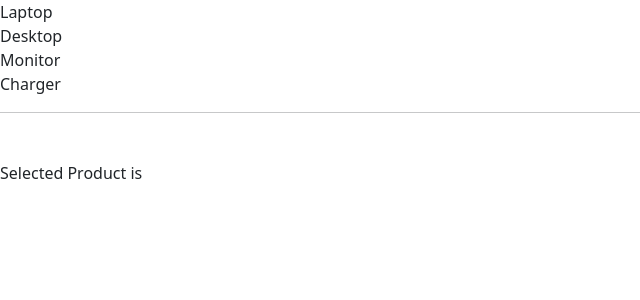
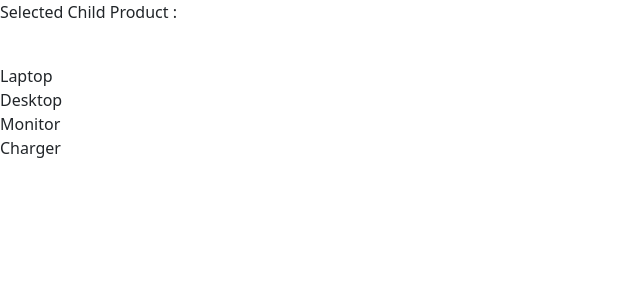
Before and after one commit to jamshed-qureshi/angular_course, an Angular app: page / in a window 1280 px wide. Shown: the top 300 px of the page, without its empty margins (0-640 px from the left). Built offline with nearby package versions, Linux system fonts and the light colour scheme.

Commit message:
18.Output_Decorator_In_Angular

```diff
--- a/src/app/app.component.html
+++ b/src/app/app.component.html
@@ -1,2 +1,2 @@
 <!-- <p>App Works !!</p> -->
-<app-xvii-input-decorator-in-angular></app-xvii-input-decorator-in-angular>
+<app-xviii-output-decorators-in-angular></app-xviii-output-decorators-in-angular>
--- a/src/app/app.component.ts
+++ b/src/app/app.component.ts
@@ -1,4 +1,4 @@
-import { Component } from '@angular/core';
+import { Component, ElementRef, ViewChild } from '@angular/core';
 
 @Component({
   selector: 'app-root',
--- a/src/app/app.module.ts
+++ b/src/app/app.module.ts
@@ -16,6 +16,9 @@ import { XVTemplateVariablesInAngularComponent } from './lessons/xv-template-var
 import { XVIIInputDecoratorInAngularComponent } from './lessons/xvii-input-decorator-in-angular/xvii-input-decorator-in-angular.component';
 import { ParentComponent } from './lessons/xvii-input-decorator-in-angular/parent/parent.component';
 import { ChildComponent } from './lessons/xvii-input-decorator-in-angular/child/child.component';
+import { XVIIIOutputDecoratorsInAngularComponent } from './lessons/xviii-output-decorators-in-angular/xviii-output-decorators-in-angular.component';
+import { OutputParentComponent } from './lessons/xviii-output-decorators-in-angular/output-parent/output-parent.component';
+import { OutputChildComponent } from './lessons/xviii-output-decorators-in-angular/output-child/output-child.component';
 
 @NgModule({
   declarations: [
@@ -33,6 +36,9 @@ import { ChildComponent } from './lessons/xvii-input-decorator-in-angular/child/
     XVIIInputDecoratorInAngularComponent,
     ParentComponent,
     ChildComponent,
+    XVIIIOutputDecoratorsInAngularComponent,
+    OutputParentComponent,
+    OutputChildComponent,
   ],
   imports: [
     FormsModule,
--- /dev/null
+++ b/src/app/lessons/xviii-output-decorators-in-angular/output-child/output-child.component.html
@@ -0,0 +1 @@
+<div *ngFor="let product of products" (click)="childProductSelected(product)">{{ product }}</div>
--- /dev/null
+++ b/src/app/lessons/xviii-output-decorators-in-angular/output-child/output-child.component.ts
@@ -0,0 +1,19 @@
+import { Component, EventEmitter, Output } from '@angular/core';
+
+@Component({
+  selector: 'app-output-child',
+  templateUrl: './output-child.component.html',
+  styleUrls: ['./output-child.component.css']
+})
+export class OutputChildComponent {
+  selectedChildProduct: string = '';
+  products: string[] = ["Laptop", "Desktop", "Monitor", "Charger"];
+  @Output() productSelected: EventEmitter<string> = new EventEmitter();
+
+  childProductSelected(product: string){
+    this.selectedChildProduct = product;
+    console.log(this.selectedChildProduct);
+    this.productSelected.emit(this.selectedChildProduct);
+  }
+
+}
--- /dev/null
+++ b/src/app/lessons/xviii-output-decorators-in-angular/output-parent/output-parent.component.html
@@ -0,0 +1,3 @@
+<p>Selected Child Product : {{ selectedParentProduct }}</p>
+<br>
+<app-output-child (productSelected)="getChildProduct($event)"></app-output-child>
--- /dev/null
+++ b/src/app/lessons/xviii-output-decorators-in-angular/output-parent/output-parent.component.ts
@@ -0,0 +1,14 @@
+import { Component } from '@angular/core';
+
+@Component({
+  selector: 'app-output-parent',
+  templateUrl: './output-parent.component.html',
+  styleUrls: ['./output-parent.component.css']
+})
+export class OutputParentComponent {
+  selectedParentProduct: string = '';
+
+  getChildProduct(data: string){
+    this.selectedParentProduct = data;
+  }
+}
--- /dev/null
+++ b/src/app/lessons/xviii-output-decorators-in-angular/xviii-output-decorators-in-angular.component.html
@@ -0,0 +1 @@
+<app-output-parent></app-output-parent>
```
Also changed, not shown: src/app/lessons/xviii-output-decorators-in-angular/xviii-output-decorators-in-angular.component.ts (added, +10 -0 lines), src/app/lessons/xviii-output-decorators-in-angular/output-child/output-child.component.css (added), src/app/lessons/xviii-output-decorators-in-angular/output-parent/output-parent.component.css (added), src/app/lessons/xviii-output-decorators-in-angular/xviii-output-decorators-in-angular.component.css (added).
